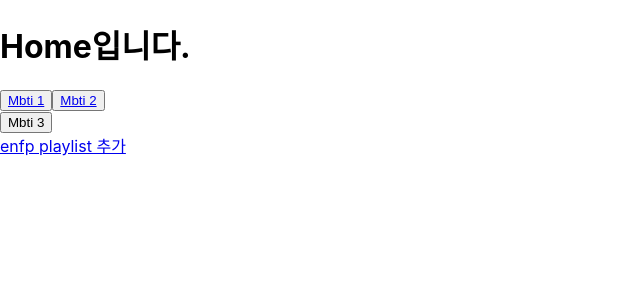
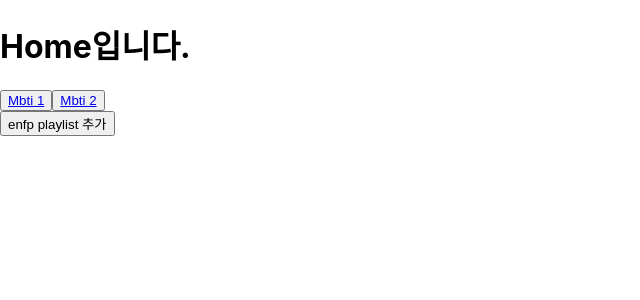
Before and after one commit to MGCWingcombo/Playlist_Client, a React (Create React App) app: page / in a window 1280 px wide. Shown: the top 300 px of the page, without its empty margins (0-640 px from the left). Built offline with nearby package versions, Linux system fonts and the light colour scheme.

Commit message:
props 두번 넘기기

```diff
--- a/src/Pages/Addlist/Addlist.js
+++ b/src/Pages/Addlist/Addlist.js
@@ -6,13 +6,13 @@ import { useLocation } from "react-router-dom";
 // import Endmbti from "../Endmbti/Endmbti";
 
 const Addlist = ({}) => {
-  // const [first, setFirst] = useState(props);
-  // const location = useLocation();
-  // const props = location.state;
-  // console.log(location);
+  const [first, setFirst] = useState(null);
+  const location = useLocation();
+
+  console.log(location.state.id);
   const navigate = useNavigate();
   function navigateClick() {
-    navigate("/Addmbti/Endmbti", { state: { id: 2 } });
+    navigate("/Addmbti/Endmbti", { state: { id: location.state.id } });
   }
   return (
     <>
@@ -31,7 +31,7 @@ const Addlist = ({}) => {
               src={require("../../assets/mbtiImg.png")}
               alt="mbtibackimg"
             />
-            <span>id : </span>
+            <span>id : {first}</span>
           </S.backImage>
           <div onClick={navigateClick}>
             <S.Btn>내 플레이리스트에 추가하기</S.Btn>
@@ -44,10 +44,4 @@ const Addlist = ({}) => {
     </>
   );
 };
-// {() => {
-//   navigate({
-//     pathname: "./Addmbti/Endmbti",
-//     state: { id: 1 },
-//   });
-// }}
 export default Addlist;
--- a/src/Pages/Endmbti/Endmbti.js
+++ b/src/Pages/Endmbti/Endmbti.js
@@ -44,9 +44,6 @@ const Endmbti = () => {
 
   return (
     <>
-      {/* <div>{mbtis && <textarea rows={7} value={keys} readOnly={true} />}</div>
-       */}
-      {/* <S.Btn id="listBtn">내 플레이리스트에 추가하기</S.Btn> */}
       <h1>{keys}</h1>
     </>
   );
--- a/src/Pages/Home.js
+++ b/src/Pages/Home.js
@@ -19,10 +19,8 @@ const Home = () => {
         <Link to="mbti-test">Mbti 2</Link>
       </button>
       <div onClick={navigateClick}>
-        <button>Mbti 3</button>
+        <button>enfp playlist 추가</button>
       </div>
-
-      <Link to="Addmbti">enfp playlist 추가</Link>
     </div>
   );
 };
```
